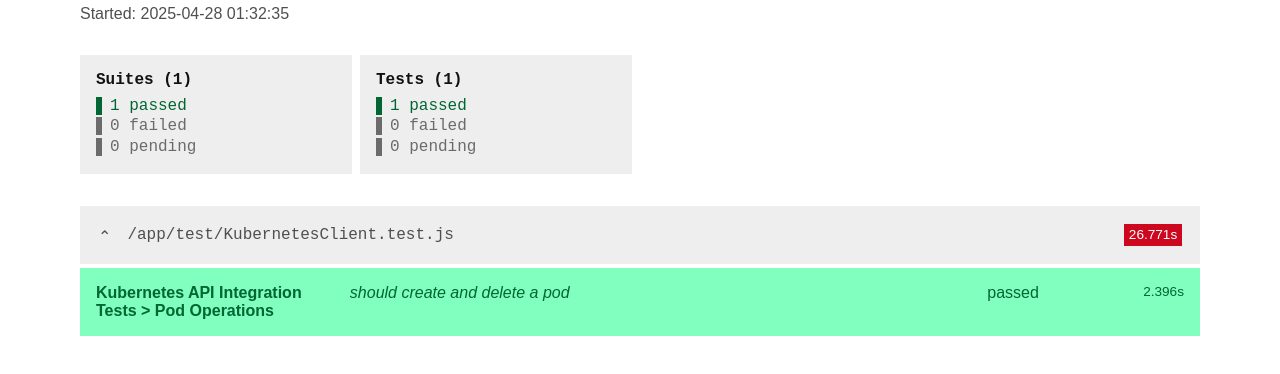
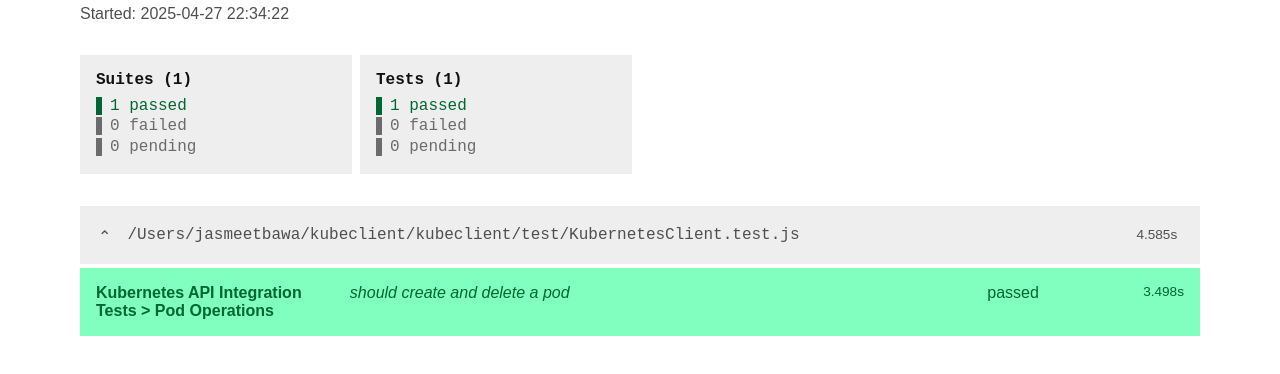
Before and after one commit to prabhjotbawa/kubeclient, a website: page index.html in a window 1280 px wide. Shown: the part 72-446 px from the top of the page. Drawn offline with Linux system fonts and the light colour scheme.

Commit message:
Update test reports

```diff
--- a/index.html
+++ b/index.html
@@ -274,4 +274,4 @@ header {
   font-size: 1rem;
   padding: 0 0.5rem;
 }
-</style></head><body><main class="jesthtml-content"><header><h1 id="title">Test Report</h1></header><section id="metadata-container"><div id="timestamp">Started: 2025-04-28 01:32:35</div><div id="summary"><div id="suite-summary"><div class="summary-total">Suites (1)</div><div class="summary-passed ">1 passed</div><div class="summary-failed  summary-empty">0 failed</div><div class="summary-pending  summary-empty">0 pending</div></div><div id="test-summary"><div class="summary-total">Tests (1)</div><div class="summary-passed ">1 passed</div><div class="summary-failed  summary-empty">0 failed</div><div class="summary-pending  summary-empty">0 pending</div></div></div></section><details id="suite-1" class="suite-container" open=""><summary class="suite-info"><div class="suite-path">/app/test/KubernetesClient.test.js</div><div class="suite-time warn">26.771s</div></summary><div class="suite-tests"><div class="test-result passed"><div class="test-info"><div class="test-suitename">Kubernetes API Integration Tests &gt; Pod Operations</div><div class="test-title">should create and delete a pod</div><div class="test-status">passed</div><div class="test-duration">2.396s</div></div></div></div></details></main></body></html>
+</style></head><body><main class="jesthtml-content"><header><h1 id="title">Test Report</h1></header><section id="metadata-container"><div id="timestamp">Started: 2025-04-27 22:34:22</div><div id="summary"><div id="suite-summary"><div class="summary-total">Suites (1)</div><div class="summary-passed ">1 passed</div><div class="summary-failed  summary-empty">0 failed</div><div class="summary-pending  summary-empty">0 pending</div></div><div id="test-summary"><div class="summary-total">Tests (1)</div><div class="summary-passed ">1 passed</div><div class="summary-failed  summary-empty">0 failed</div><div class="summary-pending  summary-empty">0 pending</div></div></div></section><details id="suite-1" class="suite-container" open=""><summary class="suite-info"><div class="suite-path">/Users/jasmeetbawa/kubeclient/kubeclient/test/KubernetesClient.test.js</div><div class="suite-time">4.585s</div></summary><div class="suite-tests"><div class="test-result passed"><div class="test-info"><div class="test-suitename">Kubernetes API Integration Tests &gt; Pod Operations</div><div class="test-title">should create and delete a pod</div><div class="test-status">passed</div><div class="test-duration">3.498s</div></div></div></div></details></main></body></html>
```
